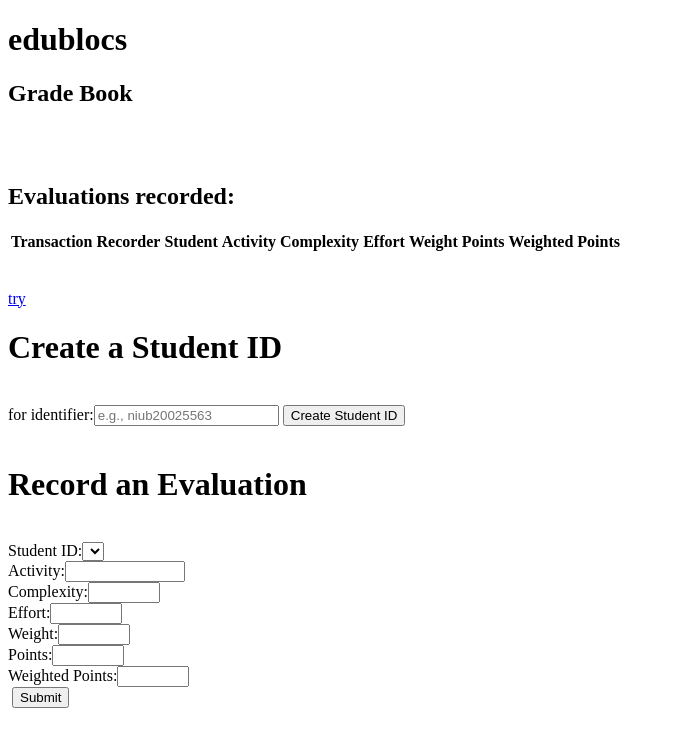
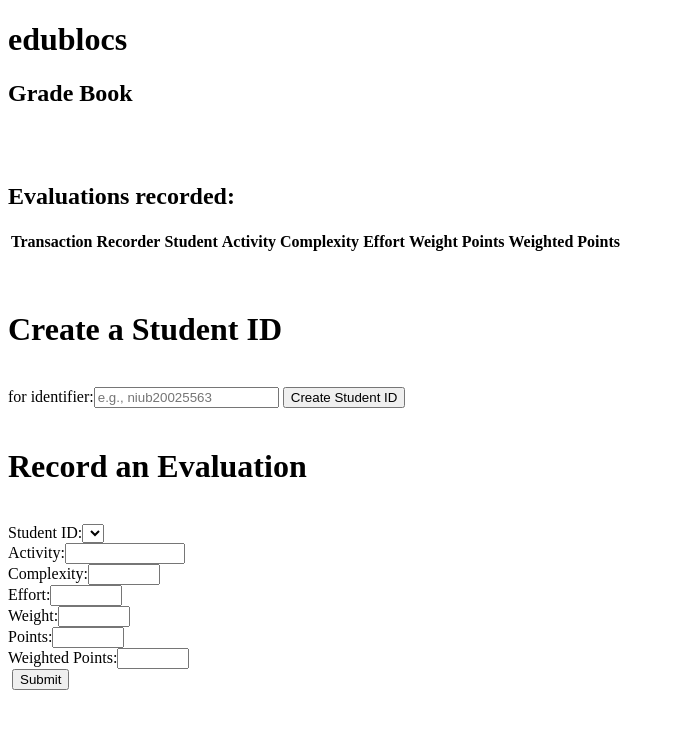
Before and after one commit to edublocs/eb-webapp, a website: page app/index.html in a window 1280 px wide. Shown: the whole page, without its empty margins (0-675 px from the left). Drawn offline with Linux system fonts and the light colour scheme; files whose address does not match are found by name.

Commit message:
remove test link

```diff
--- a/app/index.html
+++ b/app/index.html
@@ -33,7 +33,6 @@
 
   <br/>
   <br/>
-  <a href="#" onclick="console.log(edublocs.getEvaluations({studentID: 1, activity:[11,12]}));">try</a>
   <div id="writing">
     <div id="readonlymessage" style="display:none;">
       <h5>Your browser is not web3 enabled</h5>
```
